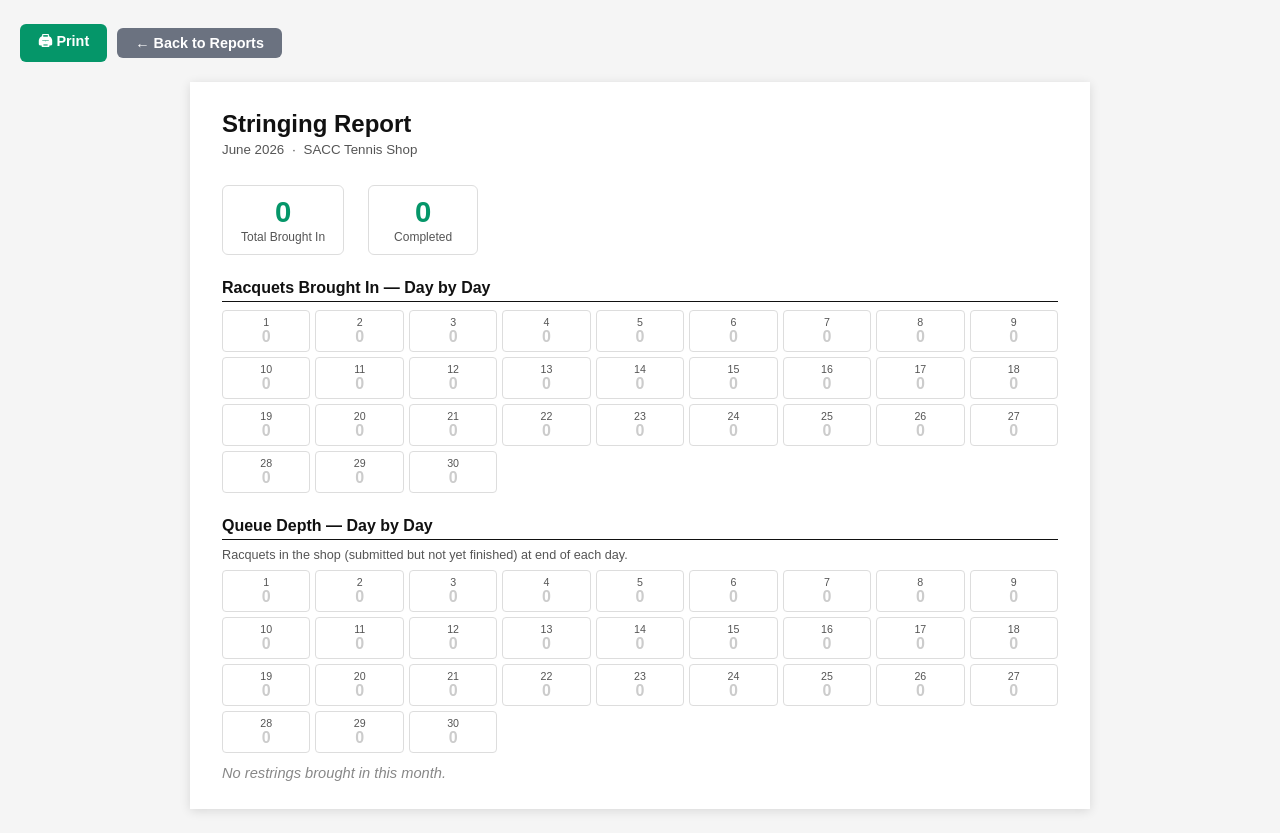
After one commit to Greypawloski/DEMO-QRs, a Flask app: page /admin/reports/print in a window 1280 px wide. The commit adds this page. Run offline with Flask 3, Linux system fonts and the light colour scheme; the visitor is signed in with stand-in values (Sample User, id 1); data that the repository does not hold is empty.

Commit message:
Add monthly stringing report print page
'Print Report' button next to the month picker opens a clean print-ready
page for the selected month showing: summary stats, day-by-day intake grid,
queue depth grid, turnaround by stringer (filtered to that month), and a
full table of every job brought in that month with status/receipt/charged.

Uses a table-based layout instead of Chart.js canvases so the data
renders reliably when printed.

https://claude.ai/code/session_01X3RgV3eHpKictzMhFz9oq7

```diff
--- a/admin.py
+++ b/admin.py
@@ -1154,6 +1154,81 @@ def reports():
                            queue_depth=queue_depth)
 
 
+@admin_bp.route('/reports/print')
+@login_required
+def reports_print():
+    db = get_db()
+    from datetime import date
+    import calendar
+
+    today = date.today()
+    selected_month = request.args.get('month', today.strftime('%Y-%m'))
+    try:
+        year, mon = (int(x) for x in selected_month.split('-'))
+        if not (1 <= mon <= 12):
+            raise ValueError
+    except (ValueError, AttributeError):
+        year, mon = today.year, today.month
+        selected_month = f'{year:04d}-{mon:02d}'
+
+    days_in_month = calendar.monthrange(year, mon)[1]
+    chart_month_label = date(year, mon, 1).strftime('%B %Y')
+
+    daily_rows = db.execute(
+        """SELECT CAST(strftime('%d', date_in) AS INTEGER) AS day, COUNT(*) AS cnt
+           FROM restrings WHERE strftime('%Y-%m', date_in) = ?
+           GROUP BY day ORDER BY day""",
+        (selected_month,)
+    ).fetchall()
+    daily_map  = {r['day']: r['cnt'] for r in daily_rows}
+    chart_days = list(range(1, days_in_month + 1))
+
+    month_start = f'{year:04d}-{mon:02d}-01'
+    month_end   = f'{year:04d}-{mon:02d}-{days_in_month:02d}'
+    open_jobs = db.execute(
+        """SELECT date_in, completed_at FROM restrings
+           WHERE date_in <= ? AND (completed_at IS NULL OR DATE(completed_at) >= ?)""",
+        (month_end, month_start)
+    ).fetchall()
+    queue_depth = []
+    for d in chart_days:
+        day_str = f'{year:04d}-{mon:02d}-{d:02d}'
+        queue_depth.append(sum(
+            1 for r in open_jobs
+            if r['date_in'][:10] <= day_str and
+               (r['completed_at'] is None or r['completed_at'][:10] >= day_str)
+        ))
+
+    jobs = db.execute(
+        """SELECT date_in, customer_name, racquet, string, tension,
+                  strung_by, status, completed_at, receipt, charged
+           FROM restrings
+           WHERE strftime('%Y-%m', date_in) = ?
+           ORDER BY date_in ASC, created_at ASC""",
+        (selected_month,)
+    ).fetchall()
+
+    turnaround = db.execute(
+        """SELECT strung_by, COUNT(*) AS total_jobs,
+                  ROUND(AVG(julianday(completed_at)-julianday(date_in)),1) AS avg_days
+           FROM restrings
+           WHERE strftime('%Y-%m', date_in) = ?
+             AND status IN ('complete','picked_up') AND completed_at IS NOT NULL
+             AND strung_by IS NOT NULL AND strung_by != ''
+           GROUP BY strung_by ORDER BY total_jobs DESC""",
+        (selected_month,)
+    ).fetchall()
+
+    return render_template('admin/reports_print.html',
+                           chart_month_label=chart_month_label,
+                           selected_month=selected_month,
+                           chart_days=chart_days,
+                           daily_map=daily_map,
+                           queue_depth=queue_depth,
+                           jobs=jobs,
+                           turnaround=turnaround)
+
+
 @admin_bp.route('/label/<int:equipment_id>/download')
 @login_required
 def label_download(equipment_id):
--- /dev/null
+++ b/templates/admin/reports_print.html
@@ -0,0 +1,223 @@
+<!DOCTYPE html>
+<html lang="en">
+<head>
+  <meta charset="UTF-8">
+  <title>Stringing Report — {{ chart_month_label }}</title>
+  <style>
+    *, *::before, *::after { box-sizing: border-box; margin: 0; padding: 0; }
+
+    body {
+      font-family: Arial, sans-serif;
+      font-size: 11pt;
+      color: #111;
+      background: #f5f5f5;
+      padding: 24px 20px;
+    }
+
+    .screen-controls {
+      display: flex;
+      gap: 10px;
+      margin-bottom: 20px;
+      align-items: center;
+    }
+    .btn {
+      padding: 7px 18px; border: none; border-radius: 6px;
+      font-size: 0.9rem; cursor: pointer; font-weight: 600;
+      text-decoration: none; display: inline-block;
+    }
+    .btn-print { background: #059669; color: #fff; }
+    .btn-back  { background: #6b7280; color: #fff; }
+
+    .report-wrap {
+      max-width: 900px;
+      margin: 0 auto;
+      background: #fff;
+      padding: 28px 32px;
+      box-shadow: 0 2px 10px rgba(0,0,0,0.12);
+    }
+
+    h1 { font-size: 18pt; margin-bottom: 4px; }
+    .subtitle { color: #555; font-size: 10pt; margin-bottom: 28px; }
+
+    h2 { font-size: 12pt; font-weight: 700; margin: 24px 0 8px; border-bottom: 1.5px solid #111; padding-bottom: 4px; }
+
+    .summary-grid {
+      display: flex;
+      gap: 24px;
+      flex-wrap: wrap;
+      margin-bottom: 20px;
+    }
+    .summary-box {
+      border: 1px solid #ddd;
+      border-radius: 6px;
+      padding: 10px 18px;
+      min-width: 110px;
+      text-align: center;
+    }
+    .summary-box .num { font-size: 22pt; font-weight: 700; color: #059669; line-height: 1.1; }
+    .summary-box .lbl { font-size: 9pt; color: #555; margin-top: 2px; }
+
+    table {
+      width: 100%;
+      border-collapse: collapse;
+      font-size: 10pt;
+      margin-bottom: 4px;
+    }
+    th {
+      background: #1a1a1a;
+      color: #fff;
+      padding: 5px 8px;
+      text-align: left;
+      font-size: 9.5pt;
+    }
+    td { padding: 4px 8px; border-bottom: 1px solid #e5e5e5; }
+    tr:last-child td { border-bottom: none; }
+    tr:nth-child(even) td { background: #f9f9f9; }
+
+    .status-ready   { color: #059669; font-weight: 700; }
+    .status-pickup  { color: #6b7280; }
+    .status-pending { color: #d97706; font-weight: 700; }
+
+    .daily-grid {
+      display: grid;
+      grid-template-columns: repeat(auto-fill, minmax(80px, 1fr));
+      gap: 5px;
+      margin-bottom: 4px;
+    }
+    .day-cell {
+      border: 1px solid #ddd;
+      border-radius: 4px;
+      padding: 5px 6px;
+      text-align: center;
+      font-size: 9.5pt;
+    }
+    .day-cell .d { color: #555; font-size: 8pt; }
+    .day-cell .c { font-weight: 700; font-size: 12pt; color: #059669; }
+    .day-cell .c.zero { color: #ccc; }
+
+    @page { size: letter; margin: 0.6in; }
+    @media print {
+      body { background: none; padding: 0; }
+      .screen-controls { display: none !important; }
+      .report-wrap { box-shadow: none; padding: 0; }
+    }
+  </style>
+</head>
+<body>
+
+<div class="screen-controls">
+  <button class="btn btn-print" onclick="window.print()">🖨 Print</button>
+  <a class="btn btn-back" href="{{ url_for('admin.reports') }}?month={{ selected_month }}">← Back to Reports</a>
+</div>
+
+<div class="report-wrap">
+
+  <h1>Stringing Report</h1>
+  <div class="subtitle">{{ chart_month_label }} &nbsp;·&nbsp; SACC Tennis Shop</div>
+
+  <!-- Summary -->
+  {% set total_in = jobs | length %}
+  {% set total_done = jobs | selectattr('status', 'in', ['complete', 'picked_up']) | list | length %}
+  {% set total_pending = jobs | selectattr('status', 'equalto', 'pending') | list | length %}
+  <div class="summary-grid">
+    <div class="summary-box">
+      <div class="num">{{ total_in }}</div>
+      <div class="lbl">Total Brought In</div>
+    </div>
+    <div class="summary-box">
+      <div class="num">{{ total_done }}</div>
+      <div class="lbl">Completed</div>
+    </div>
+    {% if total_pending > 0 %}
+    <div class="summary-box">
+      <div class="num" style="color:#d97706;">{{ total_pending }}</div>
+      <div class="lbl">Still Pending</div>
+    </div>
+    {% endif %}
+  </div>
+
+  <!-- Daily Intake -->
+  <h2>Racquets Brought In — Day by Day</h2>
+  <div class="daily-grid">
+    {% for d in chart_days %}
+    <div class="day-cell">
+      <div class="d">{{ d }}</div>
+      <div class="c{% if daily_map.get(d, 0) == 0 %} zero{% endif %}">{{ daily_map.get(d, 0) }}</div>
+    </div>
+    {% endfor %}
+  </div>
+
+  <!-- Queue Depth -->
+  <h2>Queue Depth — Day by Day</h2>
+  <p style="font-size:9.5pt;color:#555;margin-bottom:8px;">Racquets in the shop (submitted but not yet finished) at end of each day.</p>
+  <div class="daily-grid">
+    {% for i in range(chart_days | length) %}
+    {% set depth = queue_depth[i] %}
+    <div class="day-cell">
+      <div class="d">{{ chart_days[i] }}</div>
+      <div class="c{% if depth == 0 %} zero{% endif %}" style="color:{% if depth == 0 %}#ccc{% else %}#d97706{% endif %};">{{ depth }}</div>
+    </div>
+    {% endfor %}
+  </div>
+
+  <!-- Turnaround by Stringer -->
+  {% if turnaround %}
+  <h2>Turnaround by Stringer</h2>
+  <table>
+    <thead><tr><th>Stringer</th><th>Jobs This Month</th><th>Avg Days</th></tr></thead>
+    <tbody>
+      {% for row in turnaround %}
+      <tr>
+        <td><strong>{{ row.strung_by }}</strong></td>
+        <td>{{ row.total_jobs }}</td>
+        <td>{{ row.avg_days if row.avg_days is not none else '—' }}</td>
+      </tr>
+      {% endfor %}
+    </tbody>
+  </table>
+  {% endif %}
+
+  <!-- Individual Jobs -->
+  {% if jobs %}
+  <h2>All Jobs — {{ chart_month_label }}</h2>
+  <table>
+    <thead>
+      <tr>
+        <th>Date In</th>
+        <th>Customer</th>
+        <th>Racquet</th>
+        <th>String</th>
+        <th>Tension</th>
+        <th>Stringer</th>
+        <th>Status</th>
+        <th>Receipt</th>
+        <th>Charged</th>
+      </tr>
+    </thead>
+    <tbody>
+      {% for job in jobs %}
+      <tr>
+        <td style="white-space:nowrap;">{{ job.date_in }}</td>
+        <td>{{ job.customer_name }}</td>
+        <td>{{ job.racquet }}</td>
+        <td>{{ job.string }}</td>
+        <td>{{ job.tension }}</td>
+        <td>{{ job.strung_by or '—' }}</td>
+        <td class="{% if job.status == 'picked_up' %}status-pickup{% elif job.status == 'complete' %}status-ready{% else %}status-pending{% endif %}">
+          {% if job.status == 'picked_up' %}Picked Up
+          {% elif job.status == 'complete' %}Ready
+          {% else %}Pending{% endif %}
+        </td>
+        <td>{{ job.receipt or '—' }}</td>
+        <td>{{ job.charged or '—' }}</td>
+      </tr>
+      {% endfor %}
+    </tbody>
+  </table>
+  {% else %}
+  <p style="color:#888;font-style:italic;margin-top:12px;">No restrings brought in this month.</p>
+  {% endif %}
+
+</div>
+</body>
+</html>
```
Also changed, not shown: templates/admin/reports.html (+8 -5 lines).
